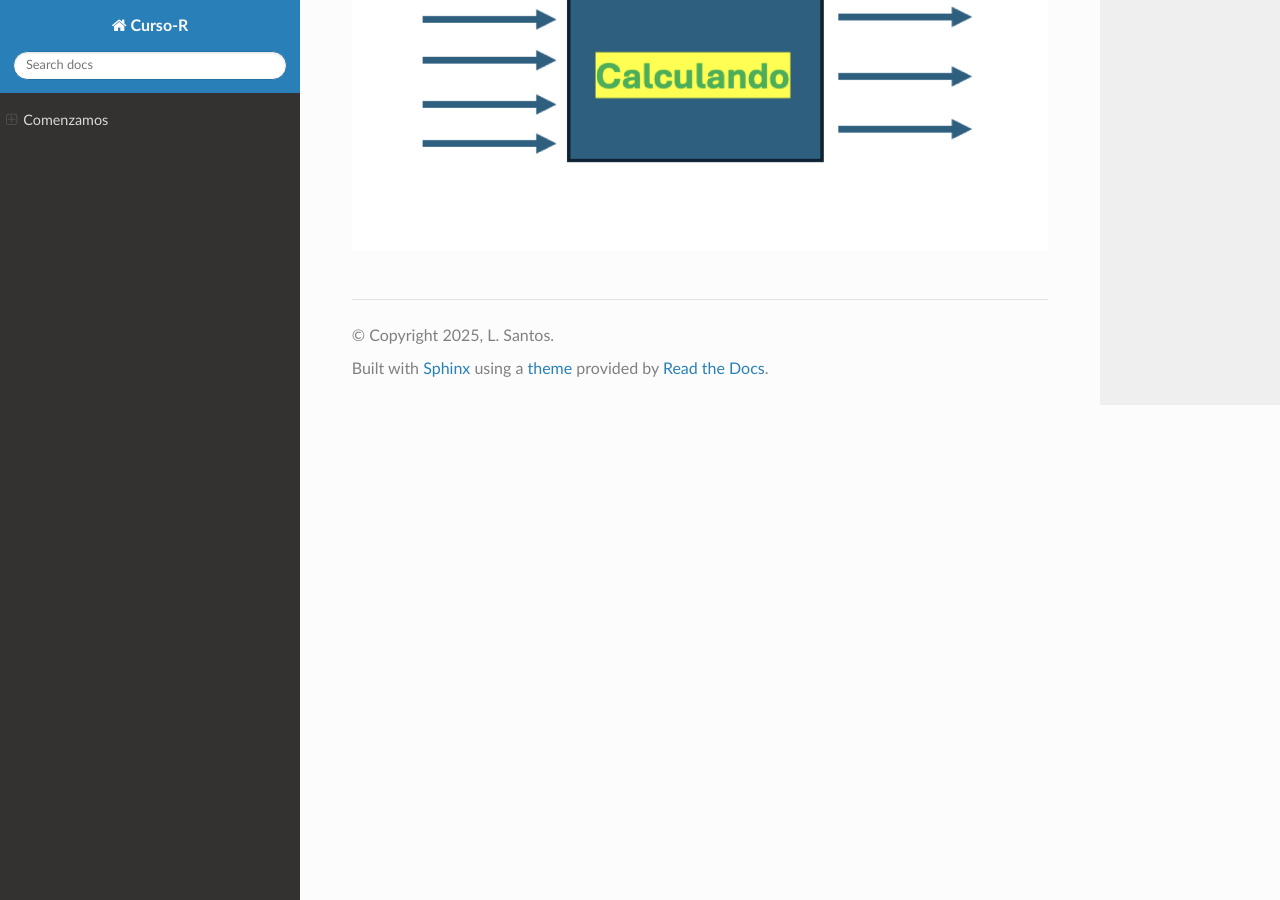
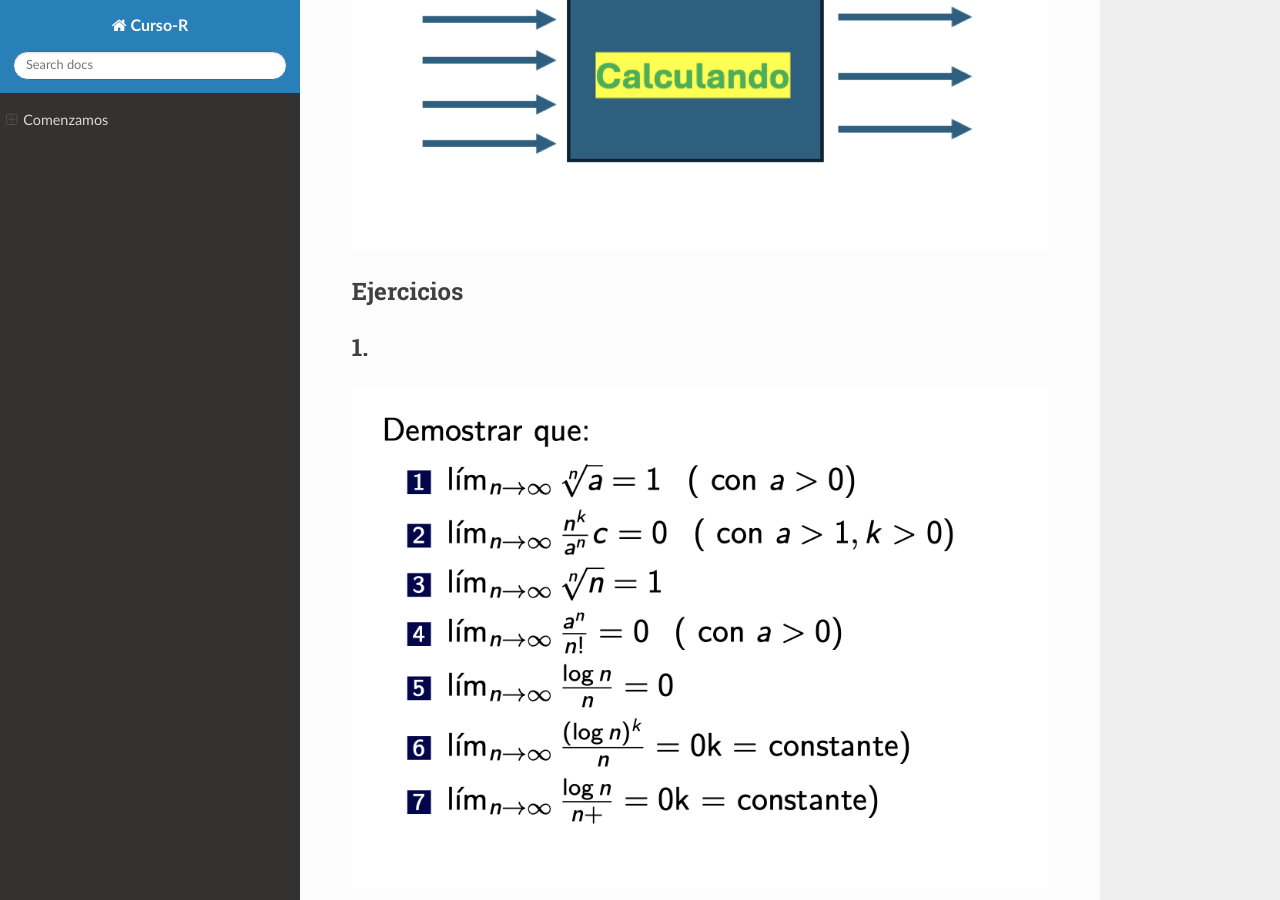
Before and after one commit to matecom57/santosg57-curso-r, a Sphinx documentation site: the page built from docs/source/Clase-04/Comenzamos.rst, in a window 1280 px wide and 900 px high, scrolled down 889 px. Built offline with Sphinx 7.4.7 and the Read the Docs theme 3.1.0, drawn with Linux system fonts in a browser that asks for light colours.

Commit message:
Test comité

```diff
--- a/docs/source/Clase-04/Comenzamos.rst
+++ b/docs/source/Clase-04/Comenzamos.rst
@@ -8,3 +8,11 @@ Funciones
 ---------
 
 .. image:: cc2.png
+
+Ejercicios
+----------
+
+1.
+--
+
+.. image:: cc3.png
```
